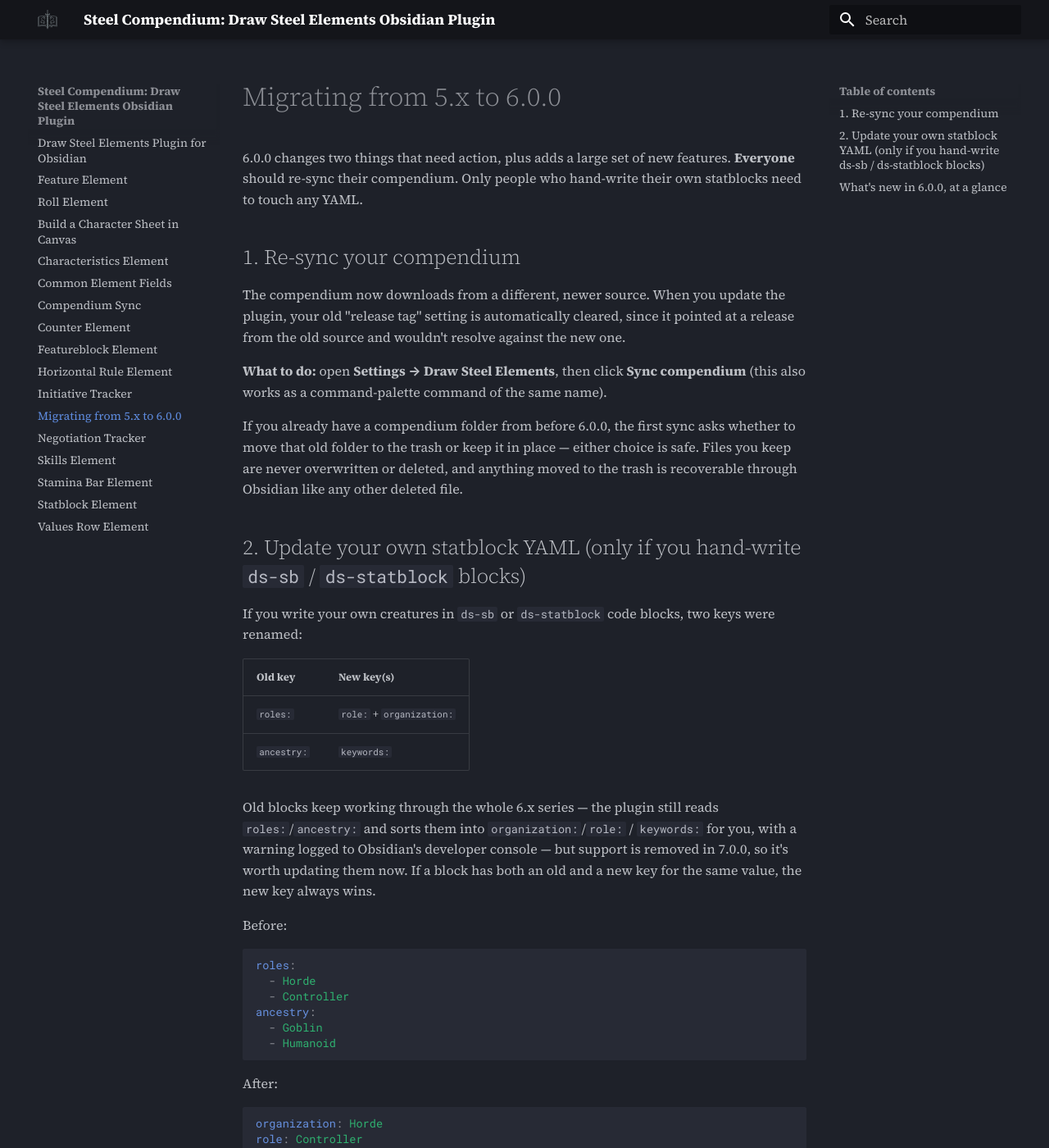
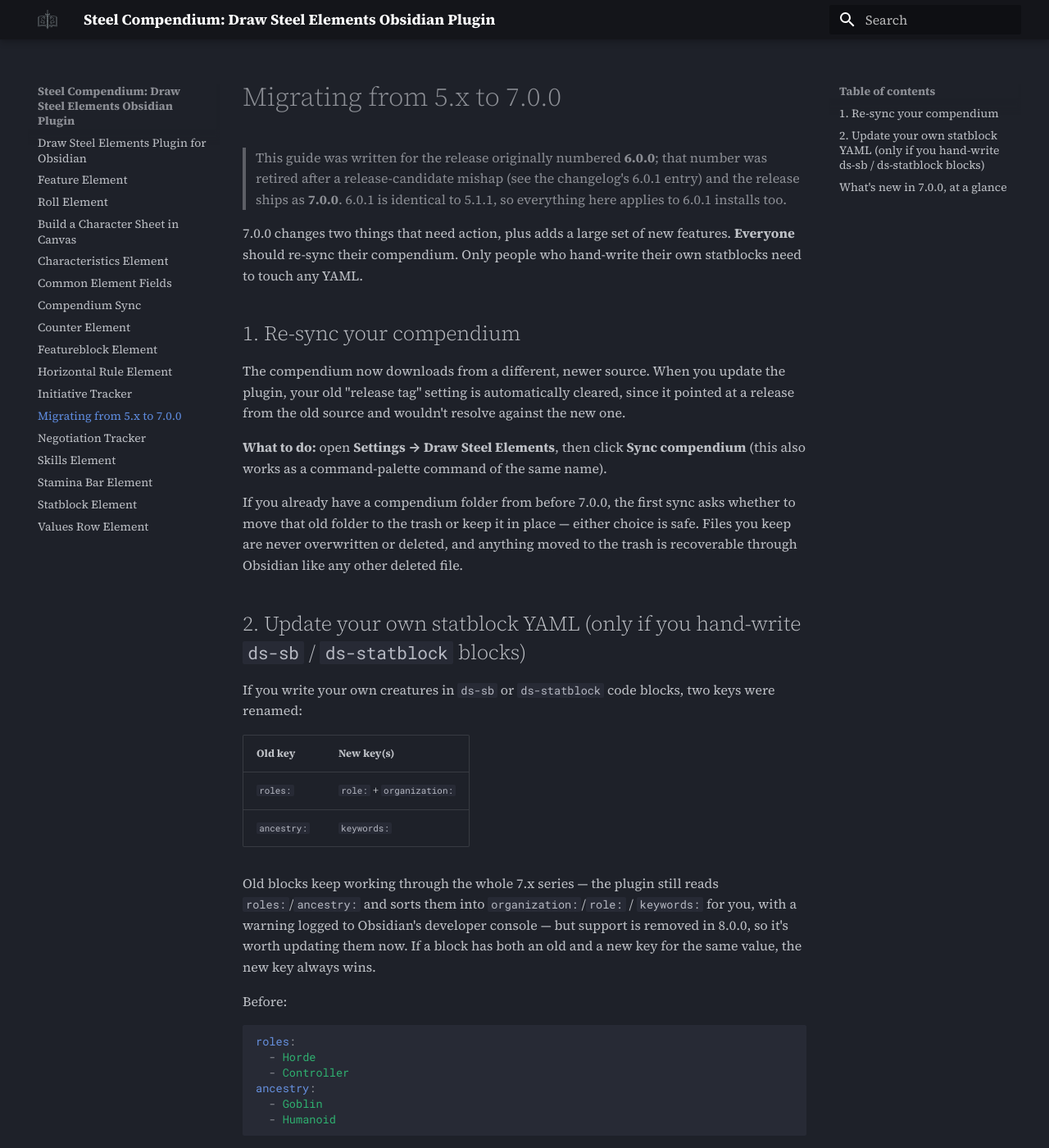
Before and after one commit to SteelCompendium/draw-steel-elements, an MkDocs documentation site: the page built from docs/migrating-to-7.md, in a window 1280 px wide and 1400 px high. Shown: the whole window at 82% size. Built offline with MkDocs 1.6.1 and Material for MkDocs 9.7.7, drawn with Linux system fonts in a browser that asks for light colours; comment, search, counter and statistics services are not loaded; some of the changed text lies outside the part shown.

Commit message:
chore: renumber the unreleased major 6.0.0 -> 7.0.0; record the 6.0.1 recovery release
6.0.0-rc1 was accidentally published as a regular GitHub release (2026-07-07):
Obsidian auto-updated users onto the RC and delisted the plugin from the
community store (rc suffix is not a valid x.y.z plugin version). Recovery:
the RC release/tag is deleted and 6.0.1 (byte-identical to 5.1.1, tagged on
the 5.1.1 commit) is published to pull RC users back to stable.

The 6.0.0 number is permanently retired; the in-development major ships as
7.0.0. manifest.json/versions.json now carry the latest released version
(6.0.1); package.json carries the dev target (7.0.0). Deprecation windows
move with it: the roles:/ancestry: shim and the legacy sync-command alias
are now removed in 8.0.0. docs/migrating-to-6.md -> docs/migrating-to-7.md.

````diff
--- a/docs/migrating-to-6.md
+++ b/docs/migrating-to-7.md
@@ -1,6 +1,11 @@
-# Migrating from 5.x to 6.0.0
+# Migrating from 5.x to 7.0.0
 
-6.0.0 changes two things that need action, plus adds a large set of new
+> This guide was written for the release originally numbered **6.0.0**; that
+> number was retired after a release-candidate mishap (see the changelog's 6.0.1
+> entry) and the release ships as **7.0.0**. 6.0.1 is identical to 5.1.1, so
+> everything here applies to 6.0.1 installs too.
+
+7.0.0 changes two things that need action, plus adds a large set of new
 features. **Everyone** should re-sync their compendium. Only people who
 hand-write their own statblocks need to touch any YAML.
 
@@ -15,7 +20,7 @@
 **Sync compendium** (this also works as a command-palette command of the
 same name).
 
-If you already have a compendium folder from before 6.0.0, the first sync
+If you already have a compendium folder from before 7.0.0, the first sync
 asks whether to move that old folder to the trash or keep it in place —
 either choice is safe. Files you keep are never overwritten or deleted, and
 anything moved to the trash is recoverable through Obsidian like any other
@@ -31,10 +36,10 @@
 | `roles:`   | `role:` + `organization:`   |
 | `ancestry:`| `keywords:`                 |
 
-Old blocks keep working through the whole 6.x series — the plugin still
+Old blocks keep working through the whole 7.x series — the plugin still
 reads `roles:`/`ancestry:` and sorts them into `organization:`/`role:` /
 `keywords:` for you, with a warning logged to Obsidian's developer console —
-but support is removed in 7.0.0, so it's worth updating them now. If a block
+but support is removed in 8.0.0, so it's worth updating them now. If a block
 has both an old and a new key for the same value, the new key always wins.
 
 Before:
@@ -58,7 +63,7 @@
   - Humanoid
 ```
 
-## What's new in 6.0.0, at a glance
+## What's new in 7.0.0, at a glance
 
 - **Hero suite** — a full hero sheet (`ds-hero`) in one block: stamina with
   recoveries, heroic resource, surges, conditions, and clickable abilities
@@ -81,4 +86,4 @@
   element text, and as references — checking your local compendium first,
   with an optional fallback to steelcompendium.io.
 
-See the [changelog](../CHANGELOG.md) for the full list of 6.0.0 changes.
+See the [changelog](../CHANGELOG.md) for the full list of 7.0.0 changes.
--- a/package.json
+++ b/package.json
@@ -1,6 +1,6 @@
 {
   "name": "draw-steel-elements",
-  "version": "6.0.0",
+  "version": "7.0.0",
   "description": "Components to support the Draw Steel TTRPG by MCDM.",
   "main": "main.js",
   "scripts": {
--- a/versions.json
+++ b/versions.json
@@ -1,3 +1,3 @@
 {
-	"6.0.0": "0.15.0"
+	"6.0.1": "0.15.0"
 }
````
Also changed, not shown: .repo-docs/integration.md (+2 -2 lines), CHANGELOG.md (+17 -7 lines), README.md (+1 -1 lines), docs/compendium-sync.md (+1 -1 lines), docs/statblock.md (+3 -3 lines), manifest.json, 5 other files.
